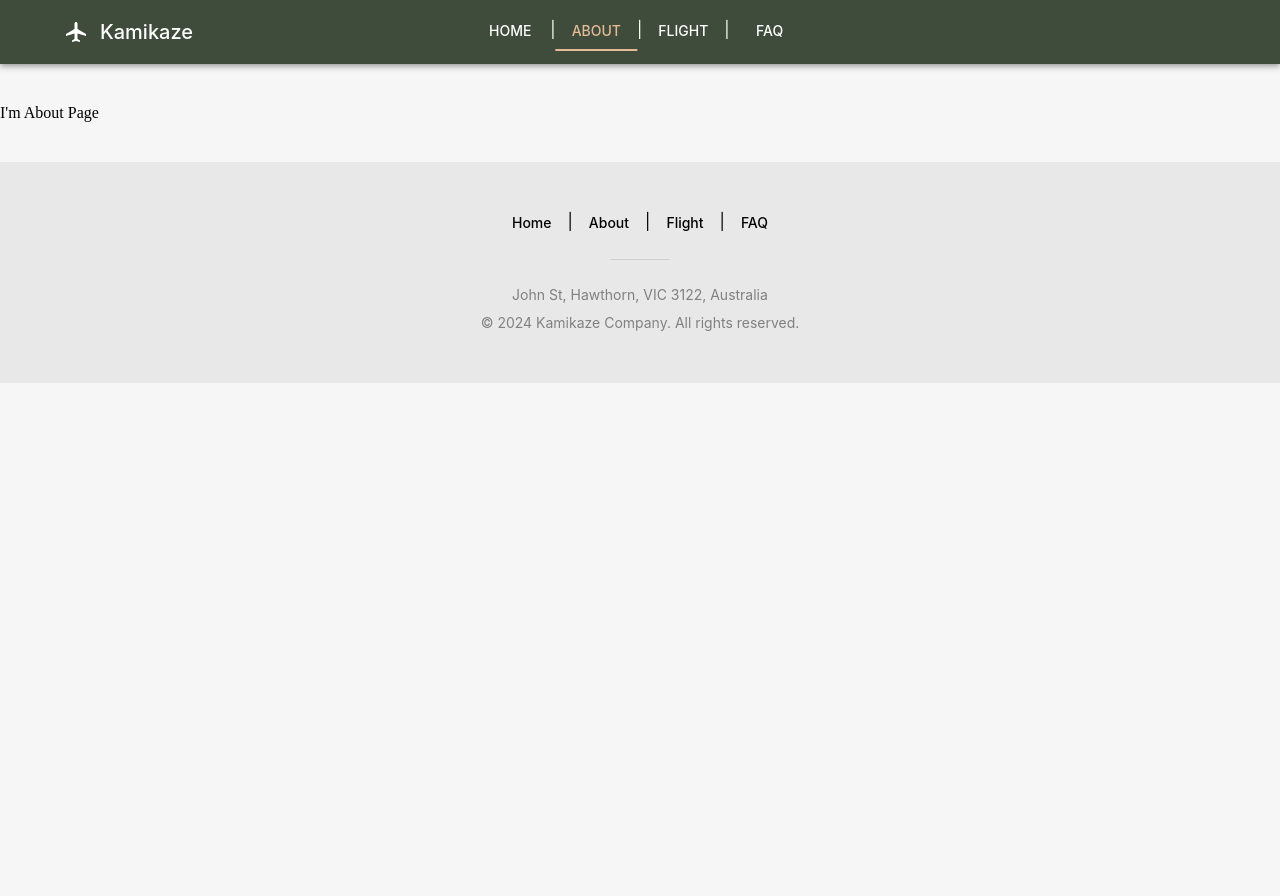
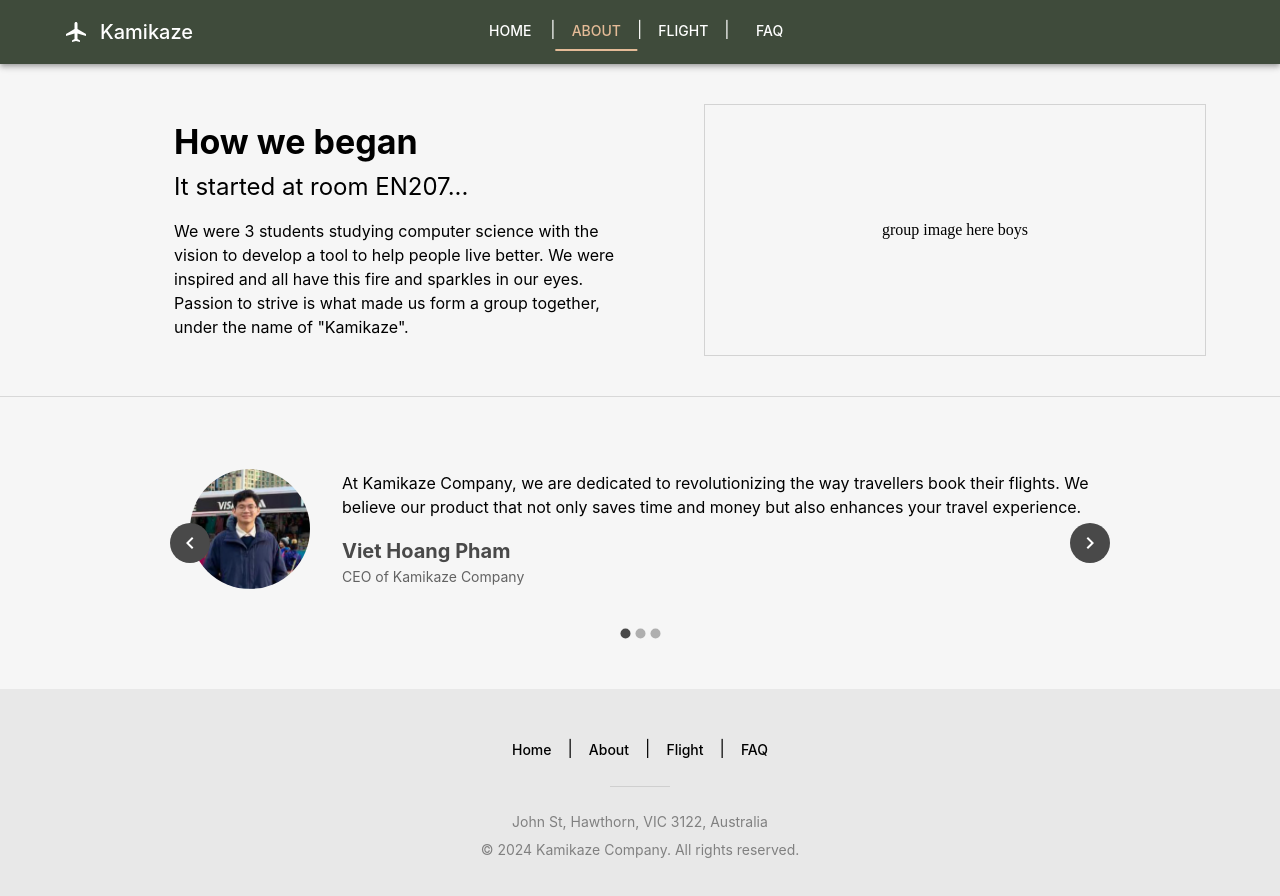
Before and after one commit to Rinekochan/FlightPricePredictionWebsite, a React (Create React App) app in the folder frontend/: page /about in a window 1280 px wide. Shown: the top 896 px of the page. Before the commit the page ends 800 px from the top, so only its background shows below. Built offline with nearby package versions, Linux system fonts and the light colour scheme.

Commit message:
Implemented about page's content

```diff
--- /dev/null
+++ b/frontend/src/components/about/AboutProfileCarousel.jsx
@@ -0,0 +1,76 @@
+import React from 'react';
+import { Typography, Box, Avatar } from '@mui/material';
+import Carousel from 'react-material-ui-carousel';
+import VietAvatar from '../../assets/VietAvatar.png';
+import SiradanaiAvatar from '../../assets/SiradanaiAvatar.jpg';
+import PawaritAvatar from '../../assets/PawaritAvatar.JPG';
+
+function AboutProfileCarousel() {
+    var profiles = [
+        {
+            name: "Viet Hoang Pham",
+            title: "CEO of Kamikaze Company",
+            image: VietAvatar,
+            content: "At Kamikaze Company, we are dedicated to revolutionizing the way travellers book their flights. We believe our product that not only saves time and money but also enhances your travel experience."
+        },
+        {
+            name: "Siradanai Inchansuk",
+            title: "CTO of Kamikaze Company",
+            image: SiradanaiAvatar,
+            content: "Not only simple prediction, our website also offers a wide range of functionalities including recommendation and classification with an accuracy of up to 79.99%."
+        },
+        {
+            name: "Pawarit Sethi",
+            title: "COO of Kamikaze Company",
+            image: PawaritAvatar,
+            content: "I'm a year 2 computer science student from Thailand enjoying my time here in Melbourne so far! Working on this project has been great, colloboration with these 2 guys have been super solid as well!"
+        }
+    ];
+
+    return (
+        <Box sx={{ width: "75%", my: 6, color: "#494949", mx: 'auto' }}>
+            <Carousel animation="slide" navButtonsAlwaysVisible autoPlay={false}>
+                {profiles.map((profile, index) => (
+                    <Box
+                        key={`about-carousel-${index}`}
+                        sx={{
+                            display: 'flex',
+                            flexDirection: { xs: 'column', md: 'row' },
+                            alignItems: 'center',
+                            justifyContent: 'center',
+                            textAlign: { xs: 'center', md: 'left' },
+                            maxWidth: '900px',
+                            mx: 'auto',
+                            p: 3,
+                        }}
+                    >
+                        <Avatar
+                            alt={profile.name}
+                            src={profile.image}
+                            sx={{
+                                width: 120,
+                                height: 120,
+                                mr: { md: 4, xs: 0 },
+                                mb: { xs: 2, md: 0 },
+                            }}
+                        />
+
+                        <Box>
+                            <Typography variant="body1" color="textSecondary" sx={{ color: 'black', mb: 2 }}>
+                                {profile.content}
+                            </Typography>
+                            <Typography variant="h6" sx={{ fontWeight: 'bold' }}>
+                                {profile.name}
+                            </Typography>
+                            <Typography variant="body2" color="textSecondary">
+                                {profile.title}
+                            </Typography>
+                        </Box>
+                    </Box>
+                ))}
+            </Carousel>
+        </Box>
+    );
+}
+
+export default AboutProfileCarousel;
--- /dev/null
+++ b/frontend/src/components/about/HowWeBeganSection.jsx
@@ -0,0 +1,33 @@
+import React from 'react';
+import { Box, Typography, Grid, Divider } from '@mui/material';
+
+function HowWeBegan() {
+    return (
+        <Box sx={{ my: 5, flexGrow: 1, px: 3 }}>
+            <Grid container spacing={3} alignItems="center" justifyContent="center">
+                <Grid item xs={12} md={6}>
+                    <Typography variant="h4" sx={{ fontWeight: 'bold', mb: 1, pl: { xs: '20px', sm: '50px', md: '100px', lg: '150px' } }}>
+                        How we began
+                    </Typography>
+                    <Typography variant="h5" sx={{ mb: 2, pl: { xs: '20px', sm: '50px', md: '100px', lg: '150px' } }}>
+                        It started at room EN207...
+                    </Typography>
+                    <Typography variant="body1" sx={{ pl: { xs: '20px', sm: '50px', md: '100px', lg: '150px' } }}>
+                        We were 3 students studying computer science with the vision to develop a tool to help people live better. We were inspired and all have this fire and sparkles in our eyes. Passion to strive is what made us form a group together, under the name of "Kamikaze".
+                    </Typography>
+                </Grid>
+
+                {/* group image */}
+                <Grid item xs={12} md={6} sx={{ textAlign: 'center' }}>
+                    <Box sx={{ width: '100%', height: 'auto', maxWidth: '500px', margin: 'auto' }}>
+                        <Box sx={{ width: '100%', height: '250px', border: '1px solid lightgray', display: 'flex', alignItems: 'center', justifyContent: 'center' }}>
+                            group image here boys
+                        </Box>
+                    </Box>
+                </Grid>
+            </Grid>
+        </Box>
+    );
+}
+
+export default HowWeBegan;
--- a/frontend/src/pages/AboutPage.jsx
+++ b/frontend/src/pages/AboutPage.jsx
@@ -1,20 +1,20 @@
-import React from 'react'
-import NavBar from '../components/shared/NavBar/NavBar'
+import React from 'react';
+import NavBar from '../components/shared/NavBar/NavBar';
 import Footer from '../components/shared/Footer/Footer';
-import {
-    Box
-} from '@mui/material';
+import HowWeBegan from '../components/about/HowWeBeganSection';
+import AboutProfileCarousel from '../components/about/AboutProfileCarousel';
+import { Box, Typography, Divider } from '@mui/material';
 
 function AboutPage() {
     return (
-        <Box sx={{ display: 'flex', flexDirection: 'column', minHeight: '100vh' }} >
+        <Box sx={{ display: 'flex', flexDirection: 'column', minHeight: '100vh' }}>
             <NavBar />
-            <Box sx={{my: 5}}>
-                I'm About Page
-            </Box>
+            <HowWeBegan />
+            <Divider />
+            <AboutProfileCarousel />
             <Footer />
-        </Box>
-    )
+        </Box >
+    );
 }
 
-export default AboutPage
+export default AboutPage;
--- a/frontend/src/pages/HomePage.jsx
+++ b/frontend/src/pages/HomePage.jsx
@@ -11,12 +11,12 @@ function HomePage() {
         <Box sx={{ display: 'flex', flexDirection: 'column', minHeight: '100vh' }} >
             <Greeting />
             {
-            // Prem add your part here
+                // Prem add your part here
             }
             <FeatureDisplay />
-            <Divider/>
+            <Divider />
             <HomeProfileCarousel />
-            <Divider/>
+            <Divider />
             <Contact />
             <Footer />
         </Box>
```
